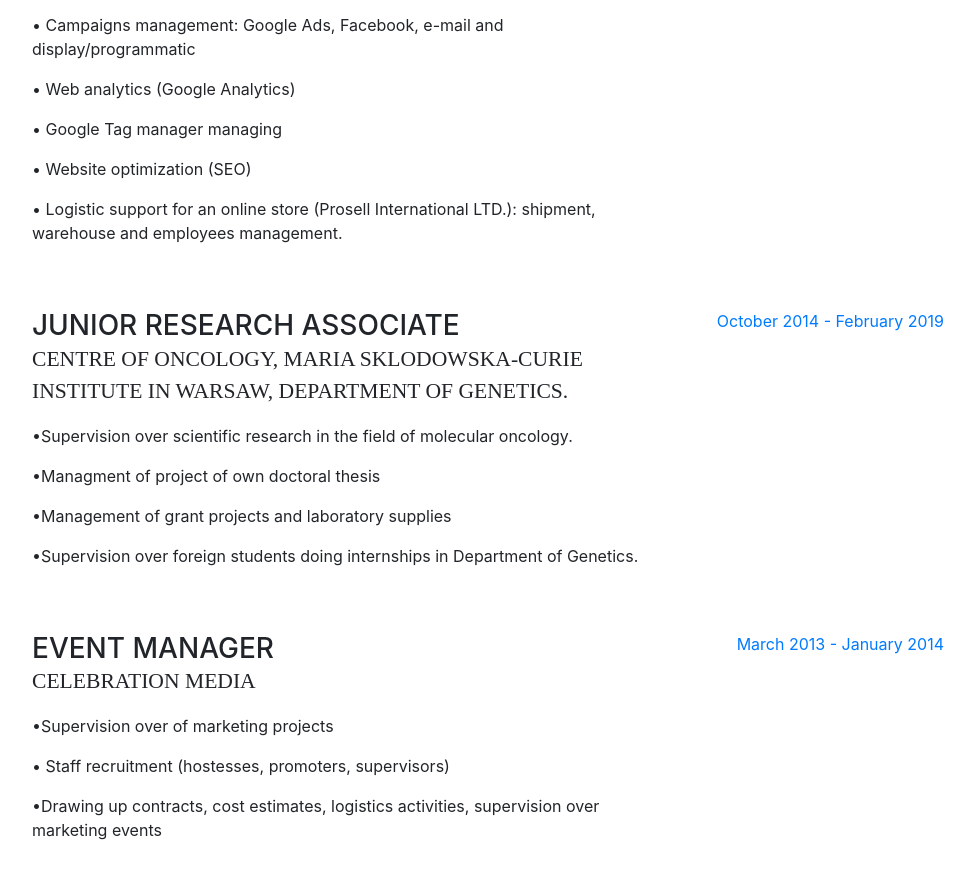
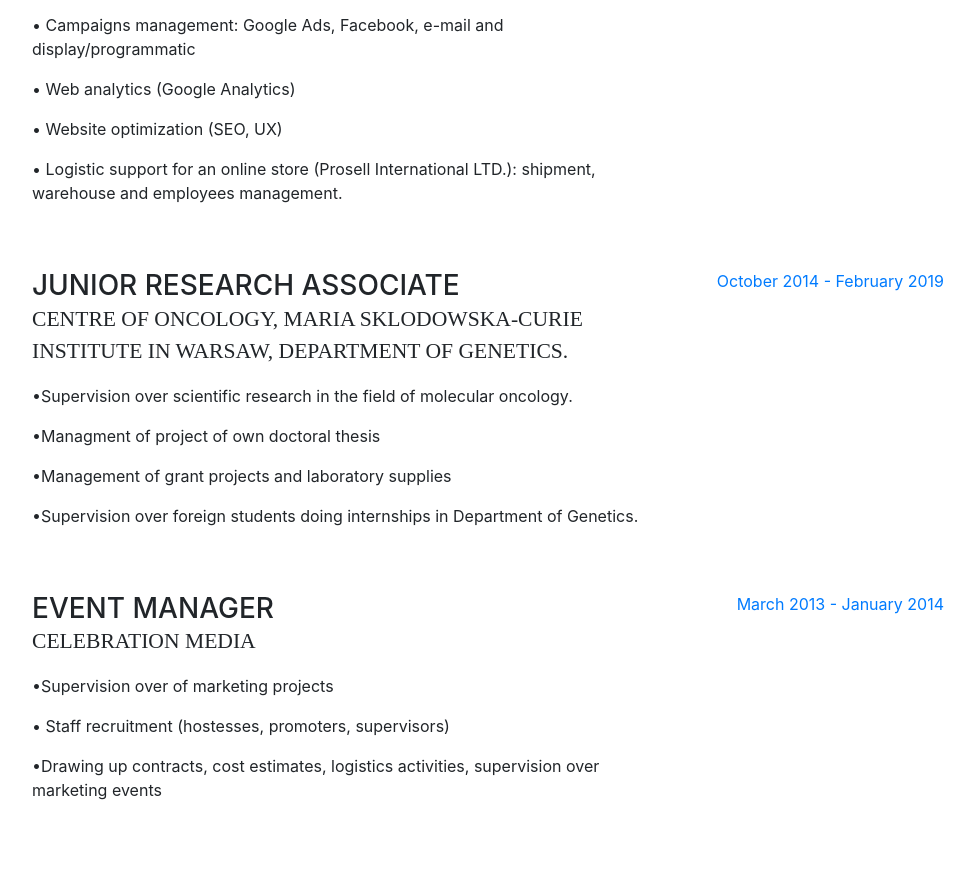
Before and after one commit to ukuklinska/Urszula-Kuklinska-CV, a website with bundled scripts: page index.html in a window 1280 px wide. Shown: the part 1147-2026 px from the top of the page, without its empty margins (288-1263 px from the left). Built offline with nearby package versions, Linux system fonts and the light colour scheme; a web font is replaced by a local one.

Commit message:
Update index.html

```diff
--- a/index.html
+++ b/index.html
@@ -114,9 +114,9 @@ International LTD)</p>
 Javascript) </p>
                 <p>•	Campaigns management: Google Ads, Facebook, e-mail and display/programmatic</p>
                 <p>• Web analytics (Google Analytics)</p>
-                <p>• Google Tag manager managing</p>
+
                 </p>
-          <p>• Website optimization (SEO)</p>
+          <p>• Website optimization (SEO, UX)</p>
 <p>• Logistic support for an online store (Prosell International LTD.):
 shipment, warehouse and employees management. </p>
             </div>
```
